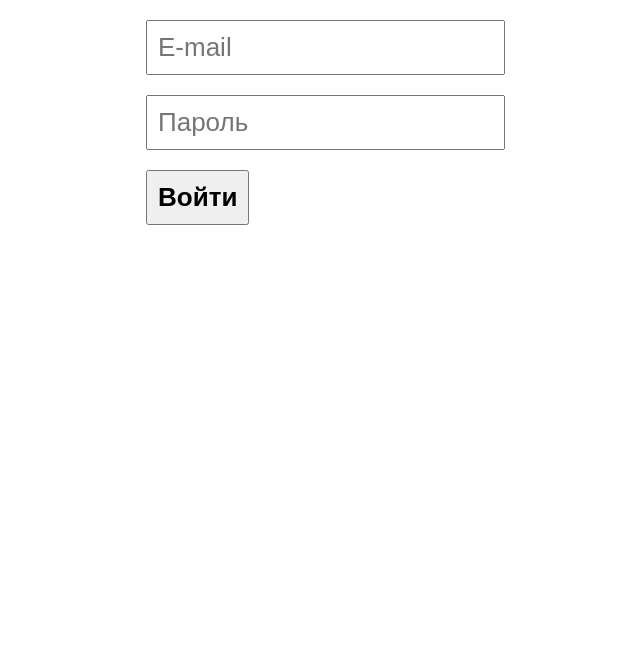
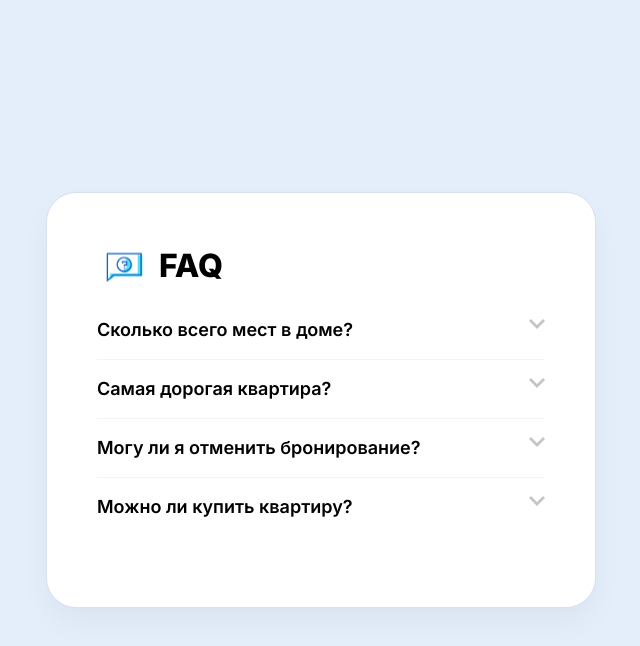
Before and after one commit to nohvu/home-work-1, a React (Create React App) app: page / in a window 1280 px wide. Shown: the top 646 px of the page, without its empty margins (319-959 px from the left). Built offline with nearby package versions, Linux system fonts and the light colour scheme.

Commit message:
Урок №3. Реализация раскрывающегося списка

```diff
--- a/src/index.tsx
+++ b/src/index.tsx
@@ -2,7 +2,8 @@
 import ReactDOM from 'react-dom';
 import './index.scss';
 //import App from './tutorial-1/App';
-import App from './tutorial-2/App';
+//import App from './tutorial-2/App';
+import App from './tutorial-3/App';
 
 ReactDOM.render(
   <React.StrictMode>
--- /dev/null
+++ b/src/tutorial-3/App.tsx
@@ -0,0 +1,11 @@
+import React from 'react';
+import './style.scss'
+import {FAQ} from './components/FAQ'
+
+function App() {
+  return (
+    <FAQ />
+  )
+}
+
+export default App
--- /dev/null
+++ b/src/tutorial-3/components/FAQ.tsx
@@ -0,0 +1,18 @@
+import React from "react";
+import { tabsData } from "../data/tabsData";
+import { TabCard } from "./TabCard";
+
+export const FAQ: React.FC = () => {
+  return (
+    <div id="app">
+      <div className="app-container">
+        <h1 className="app-title">FAQ</h1>
+        <div className="app-tabs">
+          {tabsData.map((tab) => (
+            <TabCard key={tab.id} id={tab.id} title={tab.title} description={tab.description} />
+          ))}
+        </div>
+      </div>
+    </div>
+  );
+};
--- /dev/null
+++ b/src/tutorial-3/components/TabCard.tsx
@@ -0,0 +1,24 @@
+import React from "react";
+import { ITabs } from "../interfaces/InterfaceTab";
+
+export const TabCard: React.FC<ITabs> = (props) => {
+  const [visibility, setVisibility] = React.useState<boolean>(false);
+  const [activeID, setActiveID] = React.useState<number>();
+
+  const setID = (id: number) => {
+    setActiveID((prev) => (prev = id));
+    setVisibility((prev) => !prev);
+  };
+
+  return (
+    <div className={activeID === props.id && visibility ? "tab active" : "tab"}>
+      <input id="tab-one" type="checkbox" name="tabs" />
+      <label onClick={() => setID(props.id)} htmlFor="tab-one">
+        {props.title}
+      </label>
+      <div className="tab-content">
+        <p>{props.description}</p>
+      </div>
+    </div>
+  );
+};
--- /dev/null
+++ b/src/tutorial-3/data/tabsData.tsx
@@ -0,0 +1,27 @@
+import { ITabs } from "../interfaces/InterfaceTab";
+
+export const tabsData: Array<ITabs> = [
+  {
+    id: 1,
+    title: "Сколько всего мест в доме?",
+    description:
+      "Lorem ipsum dolor sit amet consectetur adipisicing elit. Non quos nemo corporis velit culpa veritatis asperiores deserunt, commodi ipsum at? Esse quibusdam dignissimos recusandae enim. Eaque expeditaeum provident totam!",
+  },
+  {
+    id: 2,
+    title: "Самая дорогая квартира?",
+    description:
+      "Lorem ipsum dolor sit amet consectetur adipisicing elit. Maxime fuga deserunt aliquid voluptatum ad, molestiae dicta officiis animi ummollitia, reiciendis a cum ratione veritatis cupiditate voluptatem.Consectetur, exercitationem magnam.",
+  },
+  {
+    id: 3,
+    title: "Могу ли я отменить бронирование?",
+    description: "Да, вы можете отменить забронированную квартиру в течение 3 дней.",
+  },
+  {
+    id: 4,
+    title: "Можно ли купить квартиру?",
+    description:
+      "Lorem ipsum dolor sit amet consectetur adipisicing elit. Est commodi itaque ratione voluptatem dolores iusto aperiam adipisci incidunt perspiciatis ullam! Repellat accusamus rerum excepturi minus delectus? Consequatur libero nemo alias.",
+  },
+];
--- /dev/null
+++ b/src/tutorial-3/interfaces/InterfaceTab.tsx
@@ -0,0 +1,5 @@
+export interface ITabs {
+  id: number;
+  title: string;
+  description: string;
+}
--- /dev/null
+++ b/src/tutorial-3/style.scss
@@ -0,0 +1,114 @@
+@import url('https://fonts.googleapis.com/css2?family=Inter:wght@400;600;800&display=swap');
+
+* {
+  margin: 0;
+  padding: 0;
+  box-sizing: border-box;
+}
+
+body {
+  background-color: #e4edfa;
+  font-family: 'Inter', sans-serif;
+  font-weight: 400;
+  font-size: 14px;
+  color: #000;
+}
+
+#app {
+  display: flex;
+  justify-content: center;
+  align-items: center;
+  height: 100vh;
+}
+
+.app-container {
+  max-width: 550px;
+  padding: 53px 50px;
+  background: #ffffff;
+  border: 1px solid #d6e1f1;
+  box-shadow: 0px 15px 30px rgba(0, 0, 0, 0.04);
+  border-radius: 30px;
+}
+
+.app-title {
+  padding-left: 62px;
+  margin-bottom: 34px;
+  font-weight: 800;
+  font-size: 32px;
+  line-height: 39px;
+  background-image: url('./img/title-bg.svg');
+  background-repeat: no-repeat;
+  background-size: 54px;
+  background-position: left center;
+}
+
+/* Acordeon styles */
+.tab {
+  position: relative;
+  margin-bottom: 18px;
+  padding-bottom: 18px;
+  width: 100%;
+  overflow: hidden;
+  border-bottom: 1px solid #f3f3f3;
+}
+
+.tab:last-child {
+  border-bottom: 0;
+}
+
+.tab input {
+  position: absolute;
+  opacity: 0;
+  z-index: -1;
+}
+.tab label {
+  position: relative;
+  display: block;
+  background: #fff;
+  cursor: pointer;
+  font-weight: 600;
+  font-size: 18px;
+  line-height: 22px;
+}
+.blue label {
+  background: #2980b9;
+}
+.tab-content {
+  max-height: 0;
+  overflow: hidden;
+  -webkit-transition: max-height 0.35s;
+  -o-transition: max-height 0.35s;
+  transition: max-height 0.35s;
+}
+.tab-content p {
+  color: #6d6d6d;
+  padding: 14px 0 24px;
+  line-height: 22px;
+}
+/* :active */
+.tab.active .tab-content {
+  max-height: 100vh;
+}
+/* Icon */
+.tab label::after {
+  position: absolute;
+  content: '';
+  width: 16px;
+  height: 10px;
+  background-image: url('./img/arrow-tab.svg');
+  background-repeat: no-repeat;
+  background-position: center;
+  background-size: 16px;
+  right: 0;
+  top: 0px;
+  display: block;
+  line-height: 3;
+  text-align: center;
+  -webkit-transition: all 0.35s;
+  -o-transition: all 0.35s;
+  transition: all 0.35s;
+}
+
+.tab.active label::after {
+  transform: rotate(180deg);
+}
```
Also changed, not shown: src/tutorial-3/img/arrow-tab.svg (added), src/tutorial-3/img/title-bg.svg (added).
